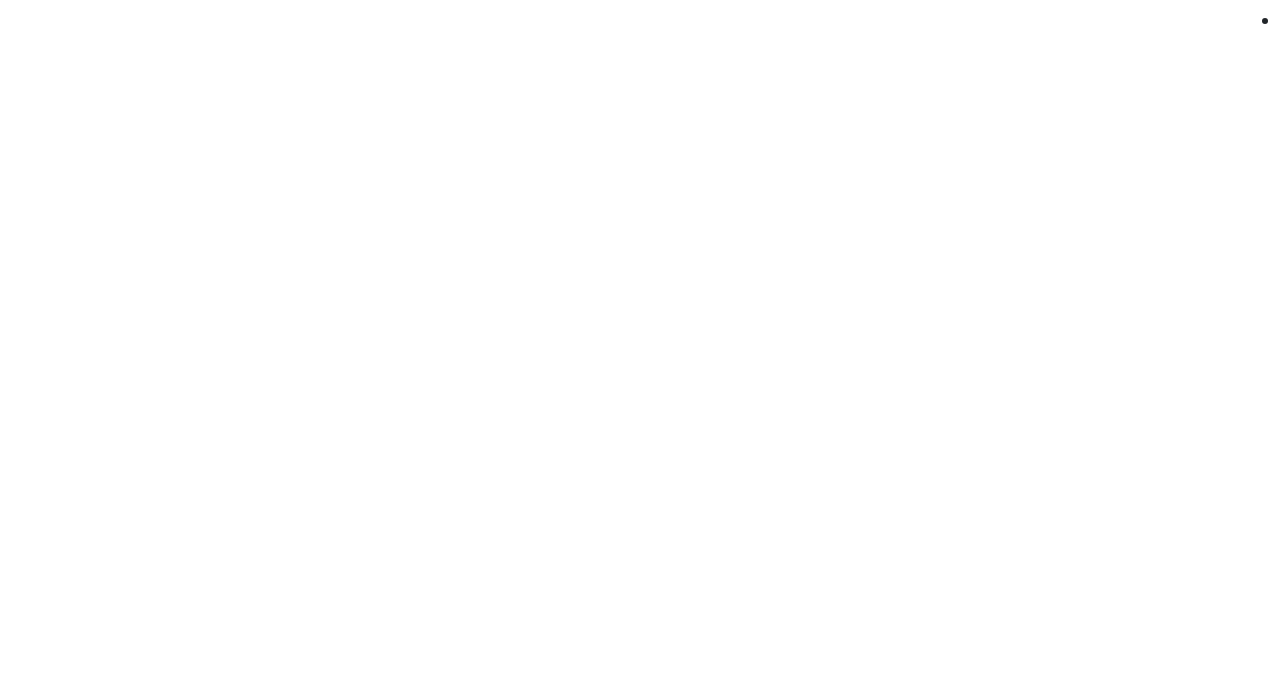
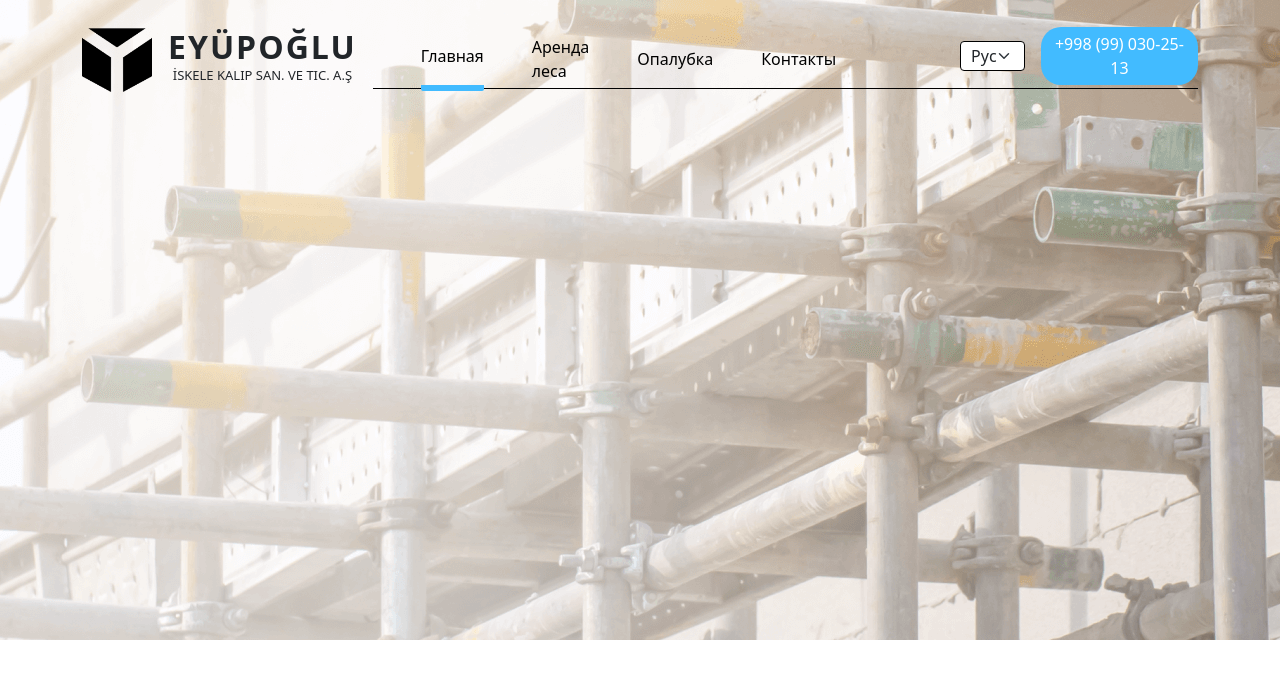
Before and after one commit to mabrur-h/arendalesa.uz, a website: page index.html in a window 1280 px wide. Drawn offline with Linux system fonts and the light colour scheme.

Commit message:
add files

```diff
--- a/css/style.scss
+++ b/css/style.scss
@@ -0,0 +1,66 @@
+.navbar {
+  &-brand {
+    height: 65px;
+    &-text {
+      display: flex;
+      align-items: center;
+      flex-direction: column;
+      h2 {
+        letter-spacing: 2px;
+        font-weight: bold;
+      }
+      p {
+        font-size: 13px;
+      }
+    }
+    &-image {
+      width: 70px;
+      height: 70px;
+      &-logo {
+        width: 100%;
+        height: 100%;
+      }
+    }
+  }
+  &-elements {
+    height: 65px;
+    border-bottom: 1px solid #000000;
+    &-list {
+      padding-right: 100px;
+      &-button {
+        border-radius: 20px;
+        color: #ffffff;
+        background-color: #42BBFF;
+        border: none;
+      }
+      &-button:focus {
+        background-color: #42BBFF80;
+        transition: .2s;
+      }
+      &-group {
+        .form-select {
+          padding: 0px 10px !important;
+          width: 70px;
+          height: 30px;
+          border: 1px solid #000000;
+        }
+      }
+      &-item {
+        &-link {
+          margin-bottom: -6px;
+          color: #000000;
+          &-active {
+            border-bottom: 6px solid #42BBFF;
+            border-radius: 2px;
+            transition: .3s;
+          }
+        }
+      }
+    }
+  }
+}
+
+main {
+  background: url("../img/background-main.png") no-repeat center;
+  height: 80vh;
+}
--- a/index.html
+++ b/index.html
@@ -7,25 +7,62 @@
     <meta http-equiv="X-UA-Compatible" content="ie=edge">
     <title>Arendalesa.uz</title>
     <link rel="stylesheet" href="bootstrap-5.0.1-dist/css/bootstrap.css">
+    <link rel="stylesheet" href="./css/style.css">
 </head>
 <body>
 
+    <main>
         <header>
             <nav class="navbar">
-            <div class="navbar-brand">
-
+                <div class="container">
+                    <div class="d-flex align-items-center justify-content-between w-100 mt-3">
+                        <div class="navbar-brand d-flex align-items-center justify-content-center">
+                            <div class="navbar-brand-image me-3">
+                                <img src="./img/logo.png" alt="logo" class="navbar-brand-image-logo">
                             </div>
-            <div class="navbar-elements">
-                <ul class="navbar-elements-list">
-                    <li class="navbar-elements-list-item">
-
+                            <div class="navbar-brand-text">
+                                <h2 class="m-0 text-uppercase">Eyüpoğlu</h2>
+                                <p class="m-0 text-uppercase">İskele Kalıp San. ve tic. a.Ş</p>
+                            </div>
+                        </div>
+                        <div class="navbar-elements d-flex align-items-center">
+                            <ul class="navbar-elements-list list-unstyled d-flex align-items-center m-0 ps-4 h-100">
+                                <li class="navbar-elements-list-item px-4 h-100 d-flex align-items-center">
+                                    <a href="#" class="navbar-elements-list-item-link text-decoration-none h-100 d-flex align-items-center navbar-elements-list-item-link-active">
+                                        Главная
+                                    </a>
+                                </li>
+                                <li class="navbar-elements-list-item px-4 h-100 d-flex align-items-center">
+                                    <a href="#" class="navbar-elements-list-item-link text-decoration-none h-100 d-flex align-items-center">
+                                        Аренда леса
+                                    </a>
+                                </li>
+                                <li class="navbar-elements-list-item px-4 h-100 d-flex align-items-center">
+                                    <a href="#" class="navbar-elements-list-item-link text-decoration-none h-100 d-flex align-items-center">
+                                        Опалубка
+                                    </a>
+                                </li>
+                                <li class="navbar-elements-list-item px-4 h-100 d-flex align-items-center">
+                                    <a href="#" class="navbar-elements-list-item-link text-decoration-none h-100 d-flex align-items-center">
+                                        Контакты
+                                    </a>
                                 </li>
                             </ul>
+                            <div class="navbar-elements-list-group d-flex align-items-center">
+                                <select class="form-select me-3" aria-label="Default select example">
+                                    <option selected>Рус</option>
+                                    <option value="1">O'zb</option>
+                                    <option value="2">Eng</option>
+                                </select>
+                                <button class="navbar-elements-list-button">
+                                    <p class="m-0 px-2 py-1">+998 (99) 030-25-13</p>
+                                </button>
+                            </div>
+                        </div>
+                    </div>
                 </div>
             </nav>
         </header>
-    <main>
-
     </main>
 
 <script src="bootstrap-5.0.1-dist/js/bootstrap.js"></script>
```
Also changed, not shown: css/style.css (added), 1 other file. Lines whose indentation alone changed are shown as unchanged.
